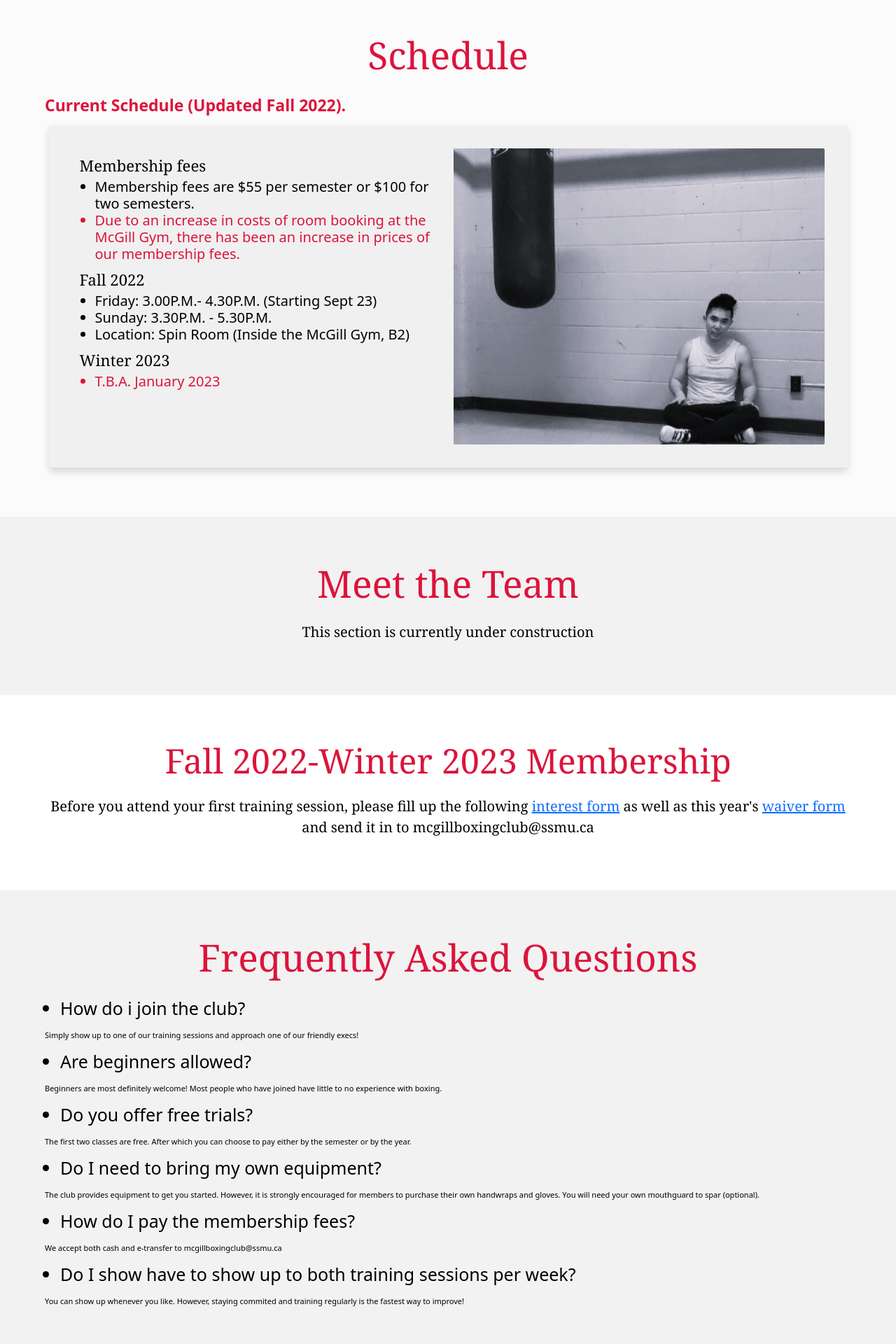
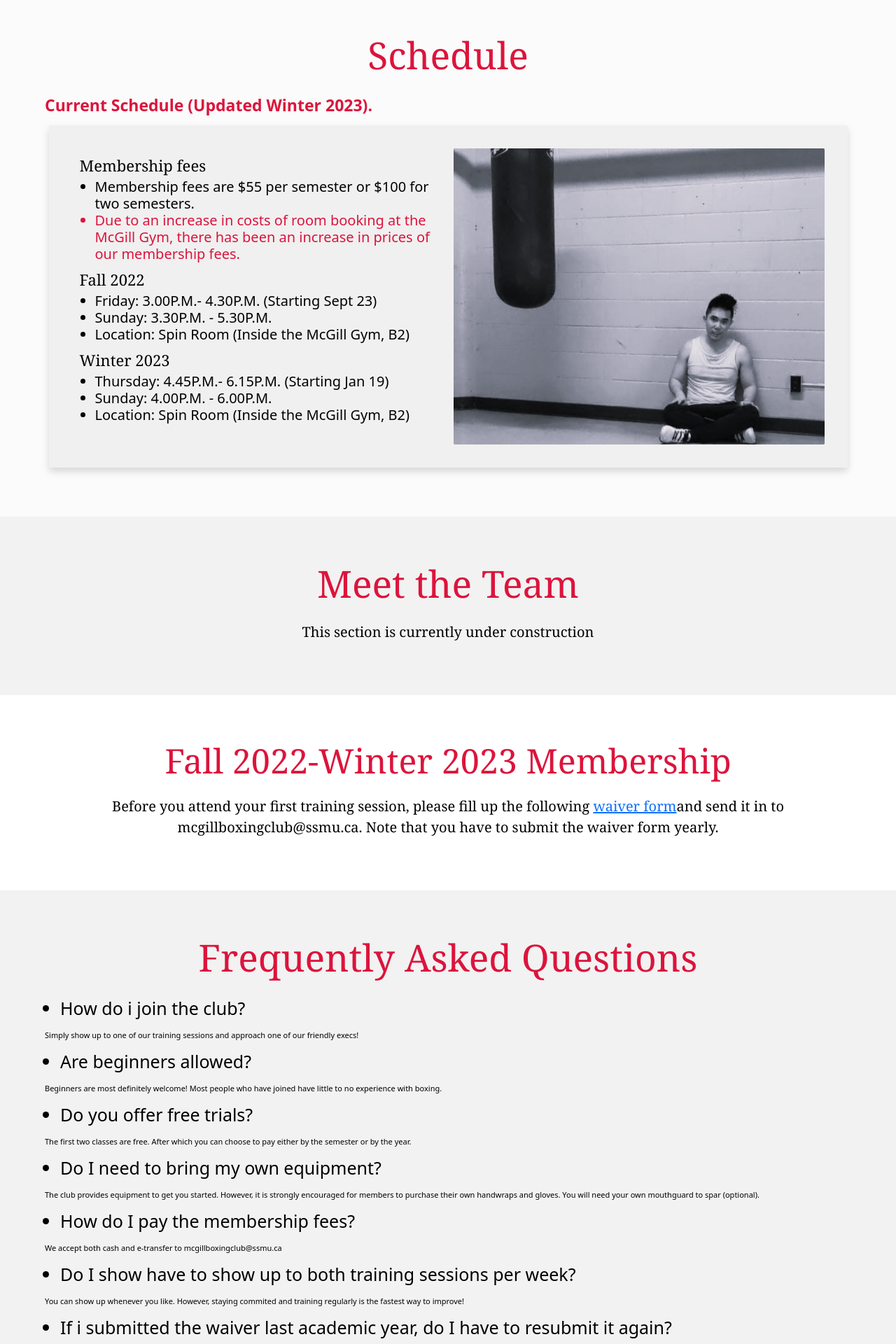
Before and after one commit to ongzh/MSBC-Website, a React (Create React App) app: page / in a window 1280 px wide. Shown: the part 1620-3540 px from the top of the page at 70% size. Built offline with nearby package versions, Linux system fonts and the light colour scheme.

Commit message:
updated winter schedule and removed interest form

```diff
--- a/src/components/Faq.js
+++ b/src/components/Faq.js
@@ -26,6 +26,10 @@ function Faq(){
             <li>Do I show have to show up to both training sessions per week?</li>
         </ul>
         <p>You can show up whenever you like. However, staying commited and training regularly is the fastest way to improve!</p>
+        <ul style = {{fontSize: "25px"}}>
+            <li>If i submitted the waiver last academic year, do I have to resubmit it again?</li>
+        </ul>
+        <p>Yes, we will require you to resubmit it every academic year.</p>
     </div>;
 
 }
--- a/src/components/Membership.js
+++ b/src/components/Membership.js
@@ -1,13 +1,14 @@
 import waiver from "../data/insurance.pdf"
 
 
-var interestForm = "https://forms.gle/AJnkozFkwJMctmRs9"
+//var interestForm = "https://forms.gle/AJnkozFkwJMctmRs9"
 
 function Membership(){
     return <div id="membership" style={{padding: "5%", color: "black", npmbackgroundImage:"linear-gradient(rgb(250, 250, 250),rgb(230,230,230))"}}>
     <h1 style={{fontFamily: "Georgia, serif", fontSize: "calc(10px + 3vw)", textAlign: "center", color: "crimson"}}>Fall 2022-Winter 2023 Membership</h1>
     <br/>
-    <p style={{fontFamily: "Georgia, serif", fontSize: "20px", textAlign: "center", color: "black"}}>Before you attend your first training session, please fill up the following <a href={interestForm}> interest form</a> as well as this year's <a href={waiver}>waiver form</a> and send it in to mcgillboxingclub@ssmu.ca
+    <p style={{fontFamily: "Georgia, serif", fontSize: "20px", textAlign: "center", color: "black"}}>Before you attend your first training session, please fill up the following <a href={waiver}>waiver form</a>
+    and send it in to mcgillboxingclub@ssmu.ca. Note that you have to submit the waiver form yearly.
     </p>
 
 
--- a/src/components/Schedule.js
+++ b/src/components/Schedule.js
@@ -19,7 +19,7 @@ function Schedule(){
     return <div id="schedule" style={{padding: "5%", backgroundColor: "rgba(250, 250, 250, 0.7)"}}>
         <h1 style={{fontFamily: "Georgia, serif", fontSize: "calc(15px + 3vw)", textAlign: "center", color: "crimson"}}>Schedule</h1>
         <br/>
-        <p style={{fontSize: "23px", color: "crimson"}}><strong> Current Schedule (Updated Fall 2022). </strong>
+        <p style={{fontSize: "23px", color: "crimson"}}><strong> Current Schedule (Updated Winter 2023). </strong>
         </p>
 
         <Card className="m-2 border-0 shadow" style={styles.card}>
@@ -39,10 +39,10 @@ function Schedule(){
             <li>Location: Spin Room (Inside the McGill Gym, B2)</li>
         </ul>
         <h2 style={{fontFamily: "Georgia, serif"}}>Winter 2023</h2>
-        <ul style={{color:"crimson", fontSize: "20px"}}>
-            <li>
-            T.B.A. January 2023
-            </li>
+        <ul style={{fontSize: "20px"}}>
+            <li>Thursday: 4.45P.M.- 6.15P.M. (Starting Jan 19)</li>
+            <li>Sunday: 4.00P.M. - 6.00P.M.</li>
+            <li>Location: Spin Room (Inside the McGill Gym, B2)</li>
         </ul>
               </Card.Text>
               </Card.Body>
```
